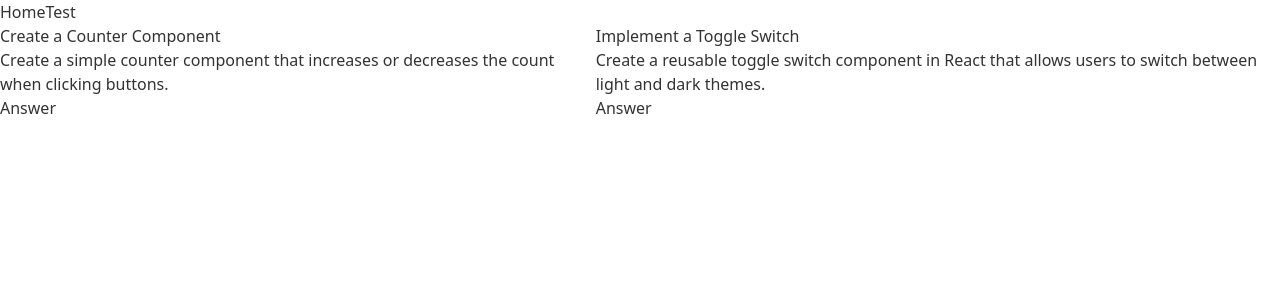
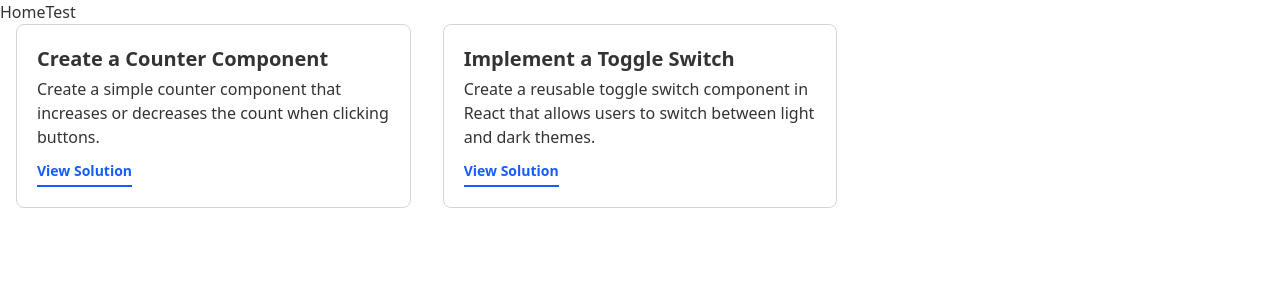
Before and after one commit to siddhiair/frontend-drills, a React (Vite) app: page / in a window 1280 px wide. Shown: the top 300 px of the page. Built offline with nearby package versions, Linux system fonts and the light colour scheme.

Commit message:
added style to challenge card

```diff
--- a/src/components/card/Card.tsx
+++ b/src/components/card/Card.tsx
@@ -4,16 +4,18 @@ import type { Challenge } from "../../types";
 const Card = ({ result }: { result: Challenge }) => {
   const { title, description, slug } = result;
   return (
-    <div className="card">
-      <h4 className="card--title">{title}</h4>
+    <div className="sm:w-1/2 lg:w-1/3 px-4">
+      <div className="card p-5 border-gray-300 border rounded-lg transition-shadow hover:shadow-md">
+        <h4 className="card--title text-xl font-bold mb-1">{title}</h4>
         <p className="card--desc">{description}</p>
         <Link
-        className="card--link"
+          className="card--link inline-block py-1 mt-2 font-semibold text-blue-600 border-b-2 border-b-initial text-sm transition-colors hover:text-blue-900"
           to={`/challenge/${slug}`}
           aria-label="View Solution"
         >
-        Answer
+          View Solution
         </Link>
+      </div>
     </div>
   );
 };
```
Lines whose indentation alone changed are shown as unchanged.
